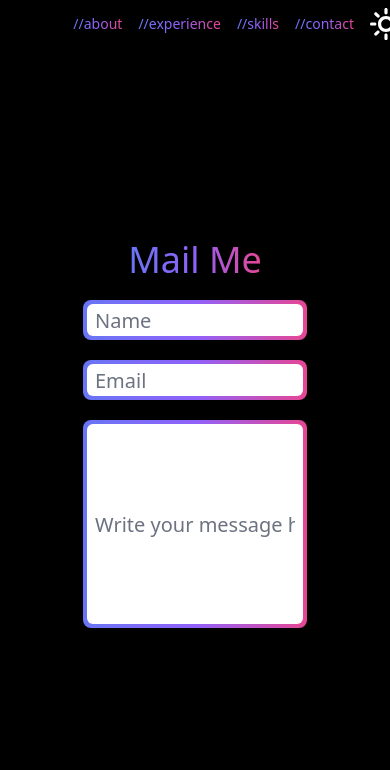
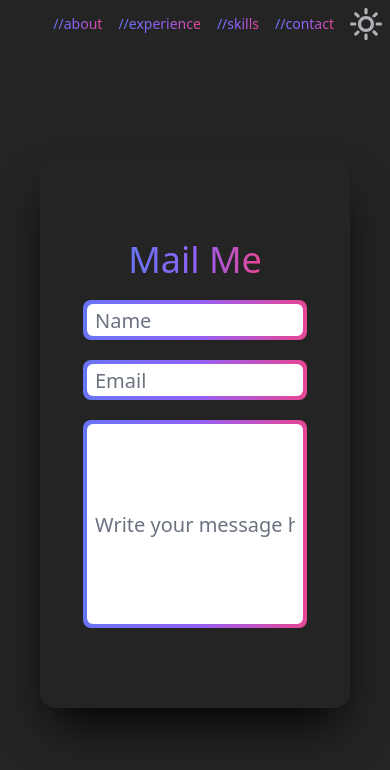
Before and after one commit to Surya-the-coder/surya-portfolio, a Next.js app: page /contact in a window 390 px wide. Shown: the top 770 px of the page. Built offline with nearby package versions, Linux system fonts and the light colour scheme.

Commit message:
Mobile Edge correction

```diff
--- a/components/NavBar.tsx
+++ b/components/NavBar.tsx
@@ -36,7 +36,7 @@ const NavBar = (props) => {
                         <Link href = {{pathname : "/contact"}} >//contact</Link>
                     </li>
                     <li>
-                        <motion.button className={`flex items-center justify-center md:w-20 md:h-20 xs:w-12 xs:h-12 xs:-mr-5`} onClick={setLocalLightMode} whileTap={{rotate:360, transition:{duration:0.3}}}>
+                        <motion.button className={`flex items-center justify-center md:w-20 md:h-20 xs:w-12 xs:h-12 xs:-mr-0`} onClick={setLocalLightMode} whileTap={{rotate:360, transition:{duration:0.3}}}>
                             {props.LightMode?<Dark className={`pl-2 pt-2`}/>:<Light/>}
                         </motion.button>
                     </li>
--- a/pages/contact.tsx
+++ b/pages/contact.tsx
@@ -26,7 +26,7 @@ const contact = () => {
     }, [])
 
   return (
-    <div className={LightMode ? 'flex flex-col w-full min-h-screen bg-white' : 'flex flex-col w-full min-h-screen bg-black'}>
+    <div className={LightMode ? 'flex flex-col w-full min-h-screen bg-white' : 'flex flex-col w-full min-h-screen bg-[#242424]'}>
         <div className='flex justify-end'>
             <NavBar LightMode = {LightMode} setLightMode = {setLightMode} />
         </div>
--- a/pages/experience.tsx
+++ b/pages/experience.tsx
@@ -26,7 +26,7 @@ const experience = () => {
 
 
     return (
-        <div className={LightMode ? 'flex flex-col w-full min-h-screen bg-white' : 'flex flex-col w-full min-h-screen bg-black'}>
+        <div className={LightMode ? 'flex flex-col w-full min-h-screen bg-white' : 'flex flex-col w-full min-h-screen bg-[#242424]'}>
         <NavBar LightMode = {LightMode} setLightMode = {setLightMode} />
 
         <div className=' flex flex-col md:pt-96 md:pl-48 relative md:z-0 xs:mt-20'>
--- a/pages/index.tsx
+++ b/pages/index.tsx
@@ -24,9 +24,9 @@ const IndexPage = () => {
   }, [])
 
   return (
-    <div className={LightMode ? 'flex flex-col w-full min-h-screen bg-white' : 'flex flex-col w-full min-h-screen bg-black'}>
+    <div className={LightMode ? 'flex flex-col w-full min-h-screen bg-blue-200' : 'flex flex-col w-full min-h-screen bg-[#242424]'}>
       <NavBar LightMode = {LightMode} setLightMode = {setLightMode} />
-
+      {/* <div className='flex backdrop-blur-lg relative z-0 w-full'> */}
         {/* Surya Sundararajan */}
         <div className='flex flex-col justify-start xl:mt-96 xl:ml-56 xl:relative xl:z-50 max-w-xl md:px-5 md:mx-5 md:my-20 md:py-0 xs:mx-5 xs:mt-14'>
           <div className='flex justify-start '>
@@ -46,7 +46,7 @@ const IndexPage = () => {
           Software Developer with over 3 years of experience in development of software products and good at problem-solving and software design. A personable individual who is also dynamic and adept at a variety of programing languages and frameworks. Always looking to decipher problems to arrive at a simple yet scalable solutions.
           </p>
         </div>
-
+      {/* </div> */}
       <div className='flex flex-col flex-wrap-reverse justify-start xl:ml-96 xl:pl-32 xl:mr-32 xl:mt-96 xl:max-h-52 xl:absolute xl:z-50 md:px-5 md:mx-5 md:my-0 xs:mx-5 md:hidden'>
         <ul className={`flex flex-wrap-reverse flex-col bottom-10 my-1 text-2xl w-full  ${LightMode ? 'text-gray-500' : 'text-gray-400'}`}>
           <li> Software Designer/Developer </li>
--- a/pages/skills.tsx
+++ b/pages/skills.tsx
@@ -25,7 +25,7 @@ const skills = () => {
     }, [])
 
     return (
-        <div className={LightMode ? 'flex flex-col w-full min-h-screen bg-white' : 'flex flex-col w-full min-h-screen bg-black'}>
+        <div className={LightMode ? 'flex flex-col w-full min-h-screen bg-white' : 'flex flex-col w-full min-h-screen bg-[#242424]'}>
         <NavBar LightMode = {LightMode} setLightMode = {setLightMode} />
 
         <div className=' flex flex-col md:pt-96 md:pl-48 relative md:z-0 xs:mt-20'>
```
Also changed, not shown: assets/svg/Dark.svg, assets/svg/Light.svg. Lines whose indentation alone changed are shown as unchanged.
